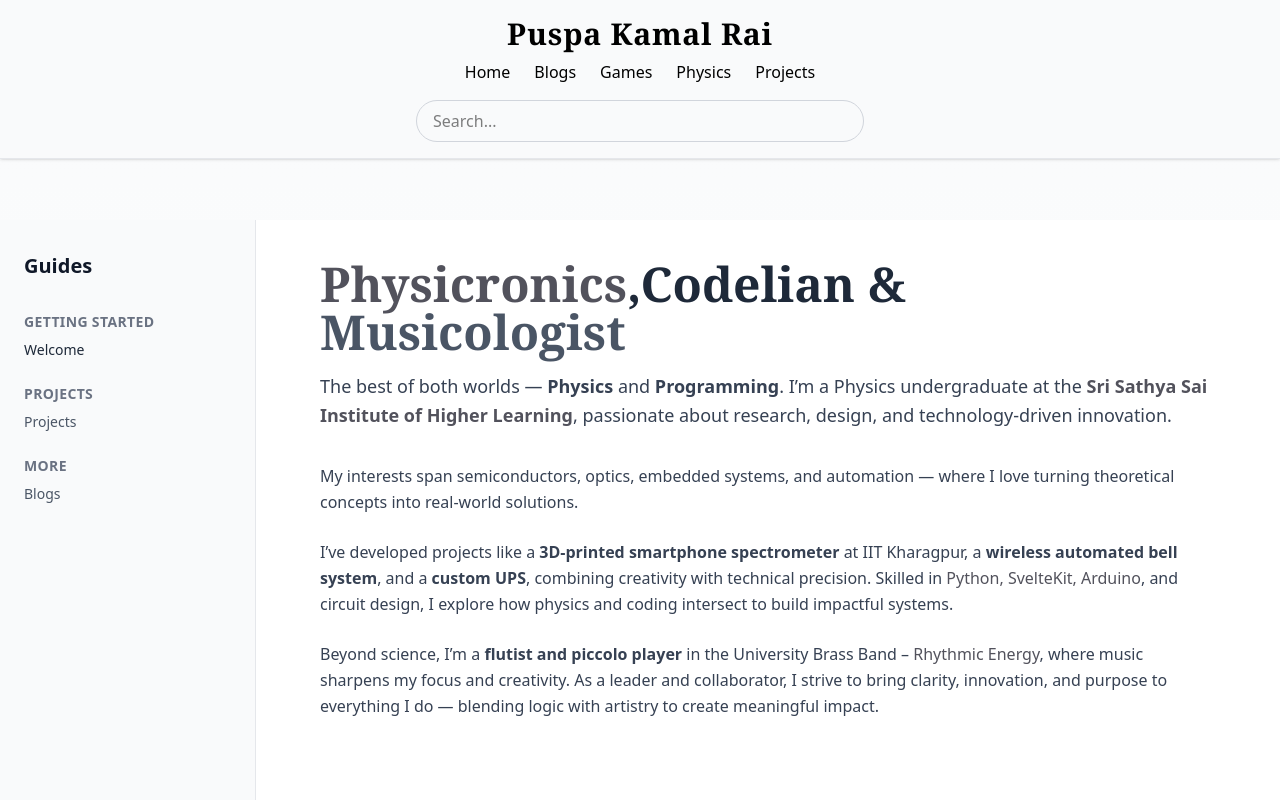
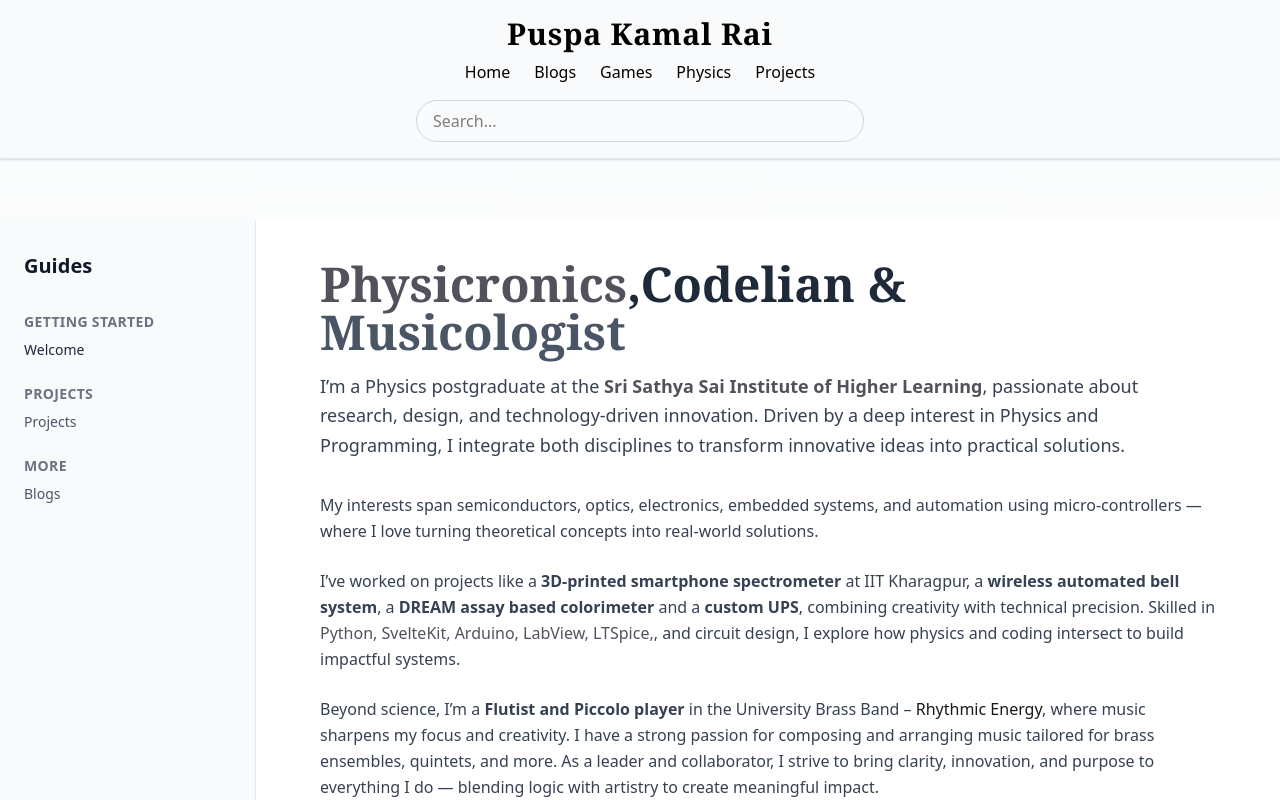
Before and after one commit to puspkml/Puspa, a SvelteKit app: page / in a window 1280 px wide. Shown: the top 800 px of the page. Built offline with nearby package versions, Linux system fonts and the light colour scheme.

Commit message:
Revise personal introduction and project details
Updated educational status and expanded project descriptions. Enhanced personal interests and music involvement details.

```diff
--- a/src/routes/+page.svelte
+++ b/src/routes/+page.svelte
@@ -43,29 +43,29 @@
         <span class="text-zinc-600">Physicronics</span>,Codelian & <span class="text-gray-600">Musicologist</span>
       </h1>
       <p class="text-lg text-gray-700 mb-8 leading-relaxed">
-        The best of both worlds — <strong>Physics</strong> and <strong>Programming</strong>. I’m a Physics undergraduate at the
+        I’m a Physics postgraduate at the
         <span class="text-zinc-600 font-semibold">Sri Sathya Sai Institute of Higher Learning</span>, passionate about
-        research, design, and technology-driven innovation.
+        research, design, and technology-driven innovation. Driven by a deep interest in Physics and Programming, I integrate both disciplines to transform innovative ideas into practical solutions.
       </p>
 
 
 
       <article class="space-y-6 text-gray-700 leading-relaxed">
         <p>
-          My interests span semiconductors, optics, embedded systems, and automation — where I love turning theoretical concepts into real-world solutions.
+          My interests span semiconductors, optics, electronics, embedded systems, and automation using micro-controllers — where I love turning theoretical concepts into real-world solutions.
         </p>
 
         <p>
-          I’ve developed projects like a <strong>3D-printed smartphone spectrometer</strong> at IIT Kharagpur, a
-          <strong>wireless automated bell system</strong>, and a <strong>custom UPS</strong>, combining creativity with technical precision.
-          Skilled in <span class="text-zinc-600 font-medium">Python, SvelteKit, Arduino</span>, and circuit design, I explore how
+          I’ve worked on projects like a <strong>3D-printed smartphone spectrometer</strong> at IIT Kharagpur, a
+          <strong>wireless automated bell system</strong>, a <strong>DREAM assay based colorimeter</strong> and a <strong>custom UPS</strong>, combining creativity with technical precision.
+          Skilled in <span class="text-zinc-600 font-medium">Python, SvelteKit, Arduino, LabView, LTSpice,</span>, and circuit design, I explore how
           physics and coding intersect to build impactful systems.
         </p>
 
         <p>
-          Beyond science, I’m a <strong>flutist and piccolo player</strong> in the University Brass Band –
-          <span class="text-zinc-600">Rhythmic Energy</span>, where music sharpens my focus and creativity. As a leader and collaborator,
-          I strive to bring clarity, innovation, and purpose to everything I do — blending logic with artistry to create meaningful impact.
+          Beyond science, I’m a <strong>Flutist and Piccolo player</strong> in the University Brass Band –
+          <span class="text-zinc-900">Rhythmic Energy</span>, where music sharpens my focus and creativity. I have a strong passion for composing and arranging music tailored for brass ensembles, quintets, and more.
+          As a leader and collaborator, I strive to bring clarity, innovation, and purpose to everything I do — blending logic with artistry to create meaningful impact.
         </p>
       </article>
     </section>
```
